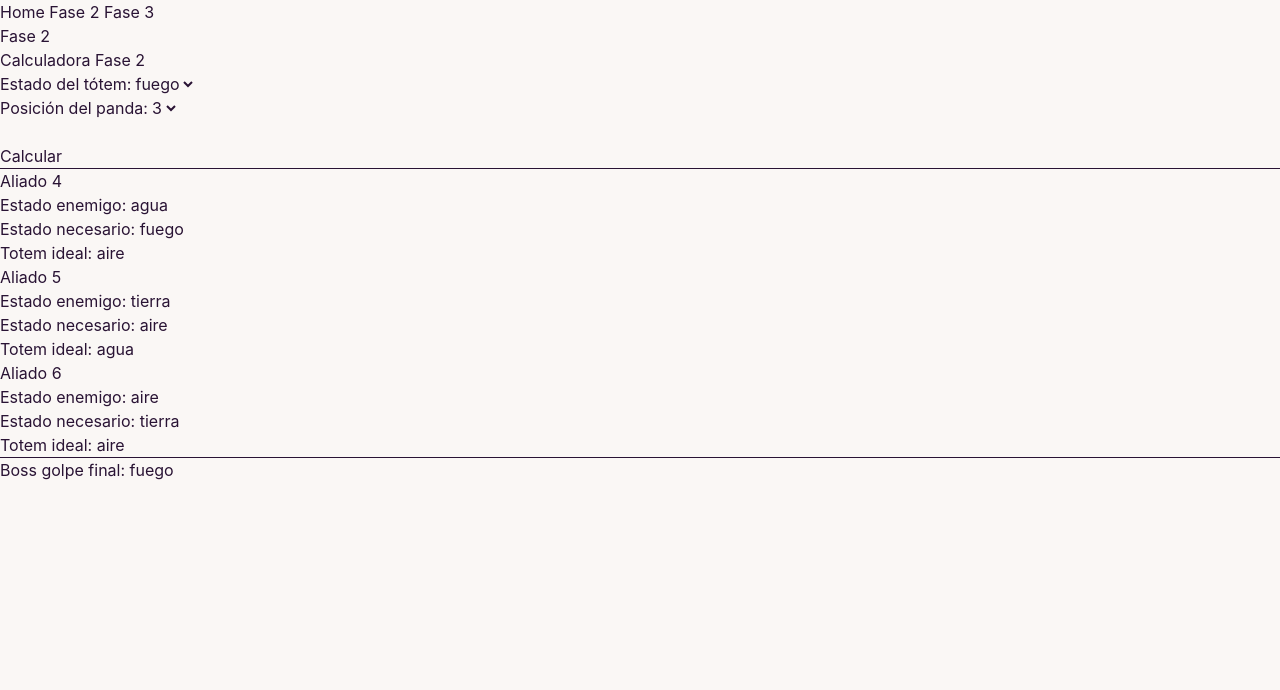
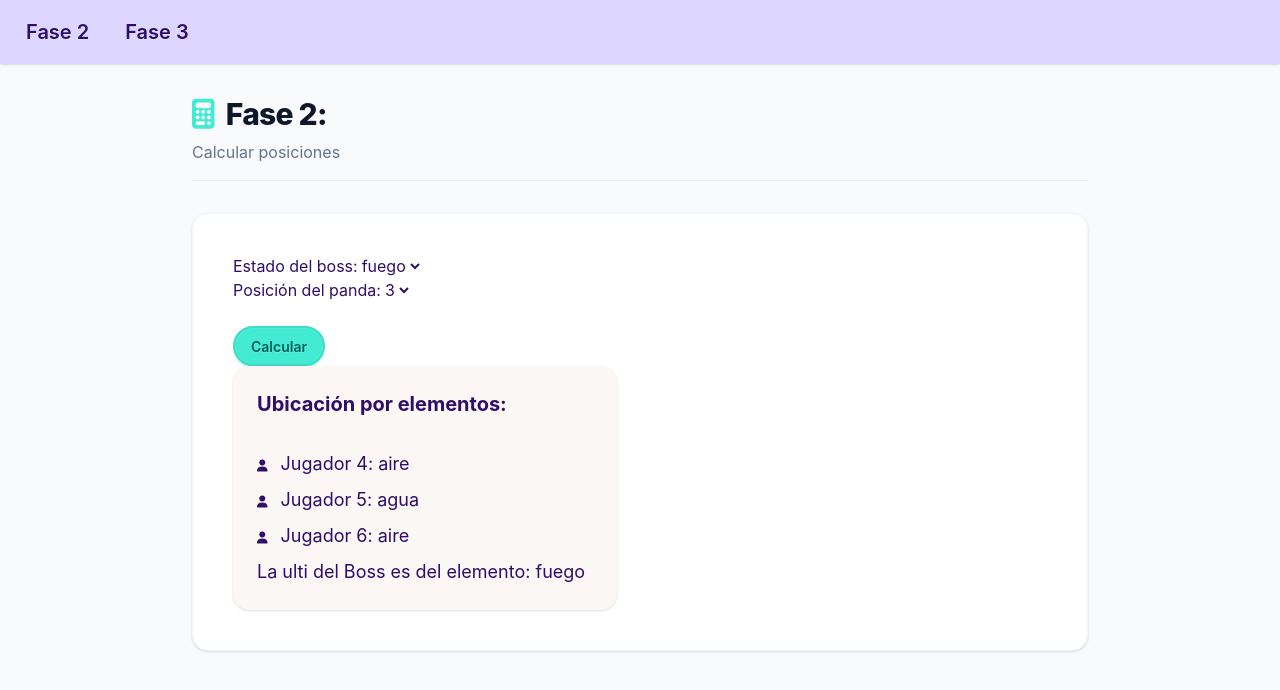
Before and after one commit to verocamiz/sabanas-helper, an Angular app: page /fase2 in a window 1280 px wide. Both pictures are taken after a click on the button "Calcular". Shown: the top 690 px of the page. Built offline with nearby package versions, Linux system fonts and the light colour scheme.

Commit message:
added new styles

```diff
--- a/src/app/app.ts
+++ b/src/app/app.ts
@@ -1,5 +1,5 @@
 import { Component, signal } from '@angular/core';
-import { RouterOutlet } from '@angular/router';
+import { RouterLink, RouterOutlet } from '@angular/router';
 import { Navbar } from './layout/navbar/navbar';
 import { FormsModule } from '@angular/forms';
 
--- a/src/app/components/fase2-calculator/fase2-calculator.html
+++ b/src/app/components/fase2-calculator/fase2-calculator.html
@@ -1,8 +1,8 @@
 <!-- src/app/pages/fase2/fase2-calculator.component.html -->
-<h2>Calculadora Fase 2</h2>
+
 
 <div>
-  <label>Estado del tótem:</label>
+  <label>Estado del boss:</label>
   <select [(ngModel)]="estadoPanda">
     <option *ngFor="let e of estados" [value]="e">{{e}}</option>
   </select>
@@ -16,10 +16,10 @@
 </div>
 
 <br>
-<button (click)="calcular()">Calcular</button>
-<hr>
+ <button class="btn btn-primary" (click)="calcular()">Calcular</button>
 
-<div *ngFor="let r of resultados">
+
+<!-- <div *ngFor="let r of resultados">
   <h4>Aliado {{r.aliado}}</h4>
   <p>Estado enemigo: {{r.estadoEnemigo}}</p>
   <p>Estado necesario: {{r.estadoNecesario}}</p>
@@ -29,4 +29,25 @@
 <hr>
 <div *ngIf="estadoBoss">
   <h3>Boss golpe final: {{estadoBoss}}</h3>
+</div> -->
+
+
+<div *ngIf="resultados.length > 0" class="card w-96 bg-base-100 shadow-sm ">
+  <div class="card-body">
+    <div class="flex justify-between">
+      <h2 class="text-xl font-bold">Ubicación por elementos:</h2>
+    </div>
+    <ul class="mt-6 flex flex-col gap-2 text-xs">
+      <li *ngFor="let r of resultados">
+        <i class="fas fa-user mr-2"></i>
+        <span class="text-lg"> Jugador {{r.aliado}}: {{r.totemIdeal}}</span>
+      </li>
+
+    </ul>
+
+    <div *ngIf="estadoBoss">
+      <h3 class="text-lg"> La ulti del Boss es del elemento: {{estadoBoss}}</h3>
+    </div>
+
+  </div>
 </div>
--- a/src/app/layout/navbar/navbar.html
+++ b/src/app/layout/navbar/navbar.html
@@ -1,13 +1,6 @@
-<nav>
 
-  <a routerLink="">Home</a>
 
-  <a routerLink="/fase2">
-    Fase 2
-  </a>
-
-  <a routerLink="/fase3">
-    Fase 3
-  </a>
-
-</nav>
+<div class="navbar  bg-violet-200 shadow-sm">
+  <a class="btn btn-ghost hover:bg-violet-50 text-xl" routerLink="/fase2">Fase 2</a>
+   <a class="btn btn-ghost hover:bg-violet-50 text-xl" routerLink="/fase3">Fase 3</a>
+</div>
--- a/src/app/layout/navbar/navbar.ts
+++ b/src/app/layout/navbar/navbar.ts
@@ -1,8 +1,9 @@
 import { Component } from '@angular/core';
+import { RouterLink, RouterLinkActive } from '@angular/router';
 
 @Component({
   selector: 'app-navbar',
-  imports: [],
+ imports: [RouterLink, RouterLinkActive],
   templateUrl: './navbar.html',
   styleUrl: './navbar.css',
 })
--- a/src/app/pages/fase2/fase2.html
+++ b/src/app/pages/fase2/fase2.html
@@ -1,3 +1,19 @@
-<h2>Fase 2</h2>
 
-<app-fase2-calculator></app-fase2-calculator>
+<div class="min-h-screen bg-slate-50 py-8 px-4 sm:px-6 lg:px-8">
+
+  <div class="max-w-4xl mx-auto">
+
+    <div class="mb-8 border-b border-slate-200 pb-4">
+      <h2 class="text-3xl font-extrabold text-slate-900 tracking-tight flex items-center gap-3">
+        <i class="fa-solid fa-calculator text-primary"></i>
+        Fase 2:
+      </h2>
+      <p class="text-slate-500 mt-2"> Calcular posiciones</p>
+    </div>
+
+    <div class="bg-white rounded-2xl shadow-sm border border-slate-100 p-6 md:p-10">
+      <app-fase2-calculator></app-fase2-calculator>
+    </div>
+
+  </div>
+</div>
--- a/src/index.html
+++ b/src/index.html
@@ -6,8 +6,9 @@
   <base href="/">
   <meta name="viewport" content="width=device-width, initial-scale=1">
   <link rel="icon" type="image/x-icon" href="favicon.ico">
+  <script src="https://kit.fontawesome.com/566e344881.js" crossorigin="anonymous"></script>
 </head>
-<body>
+<body class="text-violet-950">
   <app-root></app-root>
 </body>
 </html>
```
